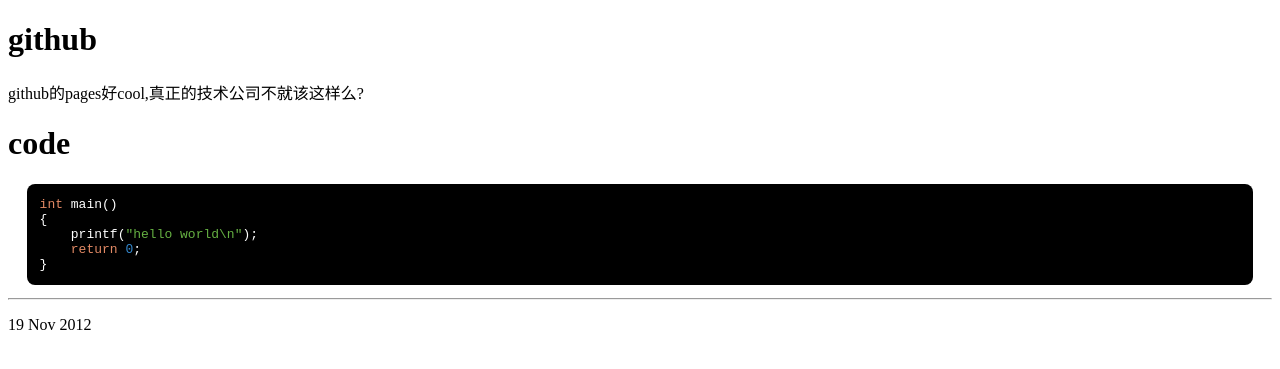
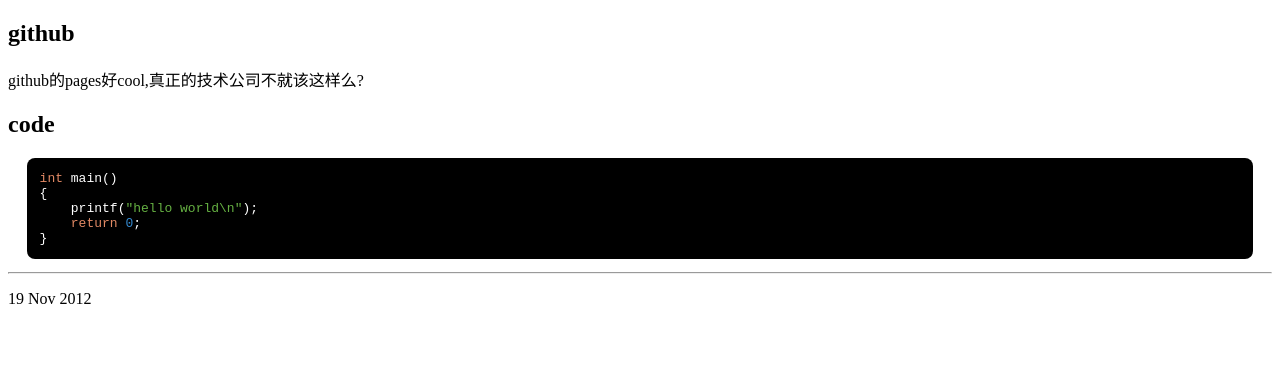
Before and after one commit to LelouchHe/lelouchhe.github.com, a Jekyll site: the page built from _posts/2012-11-19-first_test_blog.md, in a window 1280 px wide. Shown: the top 369 px of the page. Built offline with Jekyll 4.4.1, drawn with Linux system fonts in a browser that asks for light colours.

```diff
--- a/_posts/2012-11-19-first_test_blog.md
+++ b/_posts/2012-11-19-first_test_blog.md
@@ -3,11 +3,11 @@ layout: default
 title: Hello, World!
 ---
 
-#github
+## github
 
 github的pages好cool,真正的技术公司不就该这样么?
 
-#code
+## code
 
     int main()
     {
```
Also changed, not shown: _posts/2012-11-20-how_to_highlight_code.md (+4 -0 lines).
